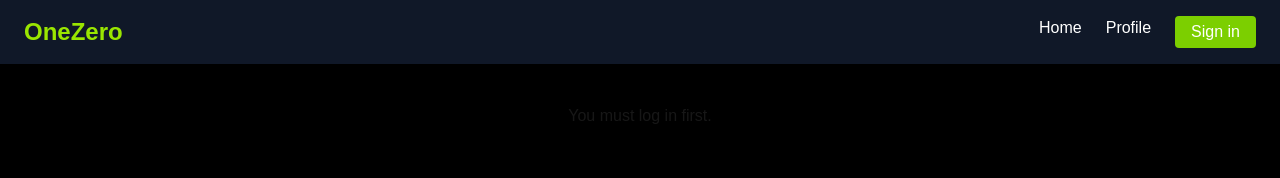
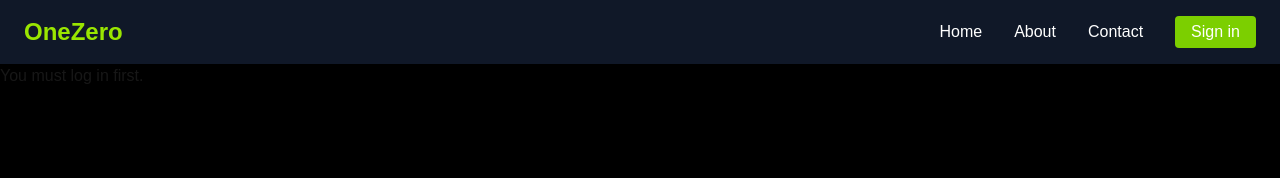
Before and after one commit to yakhyosafarov30-alt/NextAuthProject, a Next.js app: page /profile in a window 1280 px wide. Shown: the top 178 px of the page. Built offline with nearby package versions, Linux system fonts and the light colour scheme; no server answers.

Commit message:
first commit

```diff
--- a/app/components/Navbar/Navbat.tsx
+++ b/app/components/Navbar/Navbat.tsx
@@ -7,29 +7,38 @@ import { Menu, X } from "lucide-react";
 
 export default function Navbar() {
   const { data: session } = useSession();
-  const [open, setOpen] = useState(false);
+  const [menuOpen, setMenuOpen] = useState(false);
 
   return (
     <nav className="bg-gray-900 text-white py-4 px-6 flex justify-between items-center sticky top-0 z-50">
+      {/* Logo */}
       <Link href="/" className="text-2xl font-bold text-lime-400">
         OneZero
       </Link>
 
-      <div className="hidden md:flex space-x-6">
+      {/* Desktop menu */}
+      <div className="hidden md:flex space-x-8 items-center">
         <Link href="/" className="hover:text-lime-400 transition">
           Home
         </Link>
-        <Link href="/profile" className="hover:text-lime-400 transition">
-          Profile
+        <Link href="/about" className="hover:text-lime-400 transition">
+          About
+        </Link>
+        <Link href="/contact" className="hover:text-lime-400 transition">
+          Contact
         </Link>
 
+        {/* Auth buttons */}
         {session ? (
+          <div className="flex items-center space-x-4">
+            <p className="text-sm opacity-80">{session.user?.name}</p>
             <button
               onClick={() => signOut()}
               className="bg-red-500 px-4 py-1 rounded hover:bg-red-400 transition"
             >
               Sign out
             </button>
+          </div>
         ) : (
           <button
             onClick={() => signIn("google")}
@@ -40,35 +49,44 @@ export default function Navbar() {
         )}
       </div>
 
-      <button onClick={() => setOpen(!open)} className="md:hidden">
-        {open ? <X size={28} /> : <Menu size={28} />}
+      {/* Mobile menu button */}
+      <button
+        className="md:hidden focus:outline-none"
+        onClick={() => setMenuOpen(!menuOpen)}
+      >
+        {menuOpen ? <X size={28} /> : <Menu size={28} />}
       </button>
 
-      {open && (
+      {/* Mobile dropdown */}
+      {menuOpen && (
         <div className="absolute top-16 left-0 w-full bg-gray-800 flex flex-col items-center py-4 space-y-4 md:hidden">
-          <Link href="/" onClick={() => setOpen(false)}>
+          <Link href="/" onClick={() => setMenuOpen(false)}>
             Home
           </Link>
-          <Link href="/profile" onClick={() => setOpen(false)}>
-            Profile
+          <Link href="/about" onClick={() => setMenuOpen(false)}>
+            About
           </Link>
+          <Link href="/contact" onClick={() => setMenuOpen(false)}>
+            Contact
+          </Link>
+
           {session ? (
             <button
               onClick={() => {
-                setOpen(false);
+                setMenuOpen(false);
                 signOut();
               }}
-              className="bg-red-500 px-6 py-2 rounded"
+              className="bg-red-500 px-6 py-2 rounded hover:bg-red-400 transition"
             >
               Sign out
             </button>
           ) : (
             <button
               onClick={() => {
-                setOpen(false);
+                setMenuOpen(false);
                 signIn("google");
               }}
-              className="bg-lime-500 px-6 py-2 rounded"
+              className="bg-lime-500 px-6 py-2 rounded hover:bg-lime-400 transition"
             >
               Sign in
             </button>
--- a/app/layout.tsx
+++ b/app/layout.tsx
@@ -1,11 +1,11 @@
 import "./globals.css";
 import SessionProviderWrapper from "./providers/SessionProviderWrapper";
-import Navbar from "./components/Navbar/Navbat";
-import Footer from "./components/Footer/Footer";
+import Navbar from "./components/Navbar/Navbat"; // 🟢 Navbarni import qildik
+import Footer from "./components/Footer/Footer"; // 🟢 Footer ham qo‘shamiz (xohlasang olib tashlasa ham bo‘ladi)
 
 export const metadata = {
   title: "NextAuth Demo",
-  description: "Google Login Example",
+  description: "Google login example",
 };
 
 export default function RootLayout({
@@ -17,8 +17,13 @@ export default function RootLayout({
     <html lang="en">
       <body className="bg-gray-950 text-white flex flex-col min-h-screen">
         <SessionProviderWrapper>
+          {/* 🟩 Navbar tepada joylashgan */}
           <Navbar />
+
+          {/* 🟩 Sahifa asosiy kontenti */}
           <main className="flex-grow">{children}</main>
+
+          {/* 🟩 Footer pastda joylashgan */}
           <Footer />
         </SessionProviderWrapper>
       </body>
--- a/app/profile/page.tsx
+++ b/app/profile/page.tsx
@@ -5,23 +5,16 @@ import { useSession, signOut } from "next-auth/react";
 export default function ProfilePage() {
   const { data: session, status } = useSession();
 
-  if (status === "loading")
-    return <p className="text-center mt-10">Loading...</p>;
-  if (!session)
-    return <p className="text-center mt-10">You must log in first.</p>;
+  if (status === "loading") return <p>Loading...</p>;
+  if (!session) return <p>You must log in first.</p>;
 
   return (
-    <div className="flex flex-col items-center justify-center mt-20 text-white">
-      <h1 className="text-3xl mb-2">Welcome, {session.user?.name}</h1>
+    <div className="flex flex-col items-center justify-center h-screen bg-gray-800 text-white">
+      <h1 className="text-3xl mb-4">Welcome, {session.user?.name}</h1>
       <p>{session.user?.email}</p>
-      <img
-        src={session.user?.image || ""}
-        alt="avatar"
-        className="rounded-full w-20 h-20 mt-4"
-      />
       <button
         onClick={() => signOut()}
-        className="mt-6 bg-red-500 px-6 py-2 rounded hover:bg-red-400 transition"
+        className="mt-6 bg-red-500 px-6 py-2 rounded-lg hover:bg-red-400 transition"
       >
         Sign out
       </button>
--- a/app/providers/SessionProviderWrapper.tsx
+++ b/app/providers/SessionProviderWrapper.tsx
@@ -1,7 +1,6 @@
 "use client";
 
 import { SessionProvider } from "next-auth/react";
-import React from "react";
 
 export default function SessionProviderWrapper({
   children,
```
Lines whose indentation alone changed are shown as unchanged.
